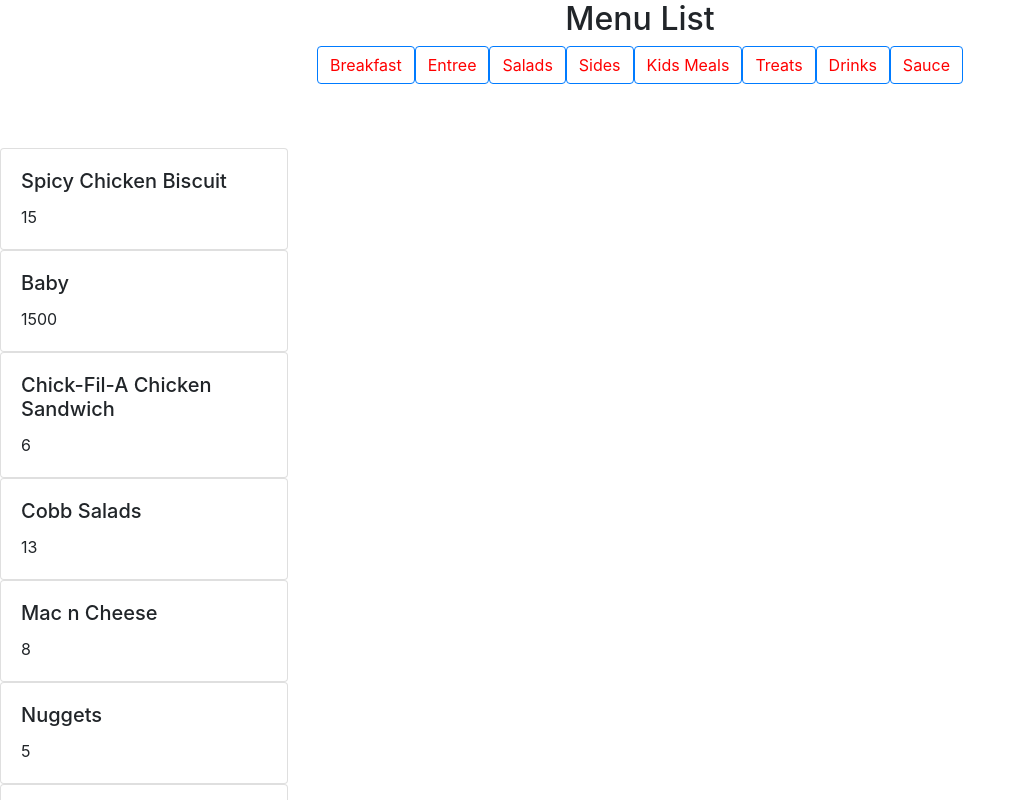
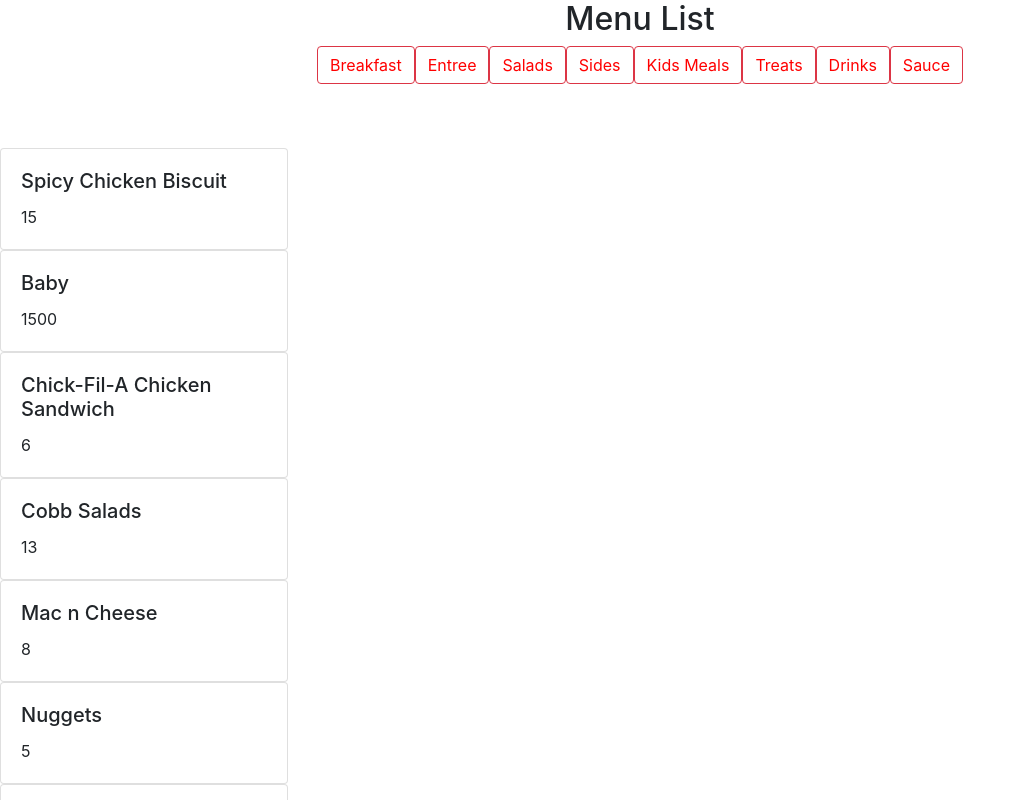
Before and after one commit to CSCE315-F22-Taele/Team-54-Project_3, a React (Create React App) app in the folder my-app/: page /Cashier in a window 1280 px wide. Shown: the top 800 px of the page, without its empty margins (0-1026 px from the left). Built offline with nearby package versions, Linux system fonts and the light colour scheme.

Commit message:
10K changes why, also deleted some unnecessary code

```diff
--- a/my-app/src/routes/Cashier.js
+++ b/my-app/src/routes/Cashier.js
@@ -5,7 +5,6 @@ import items from "./data";
 // import logo from "./logo.JPG";
 
 const allCategories = ["Breakfast", "Entree", "Salads", "Sides", "Kids Meals", "Treats", "Drinks", "Sauce"];
-console.log(allCategories)
 
 const Cashier = () => {
   const [menuItems, setMenuItems] = useState(items);
--- a/my-app/src/routes/Categories.js
+++ b/my-app/src/routes/Categories.js
@@ -7,7 +7,7 @@ const Categories = ({ categories, filterItems, activeCategory }) => {
       {categories.map((category, index) => {
         return (
           <Button
-          variant="outline-primary"
+          variant="outline-danger"
           type="button"
             className={`${
               activeCategory === category ? "filter-btn-active" : "filter-btn"
```
Also changed, not shown: my-app/src/routes/Menu.js (+0 -10 lines).
